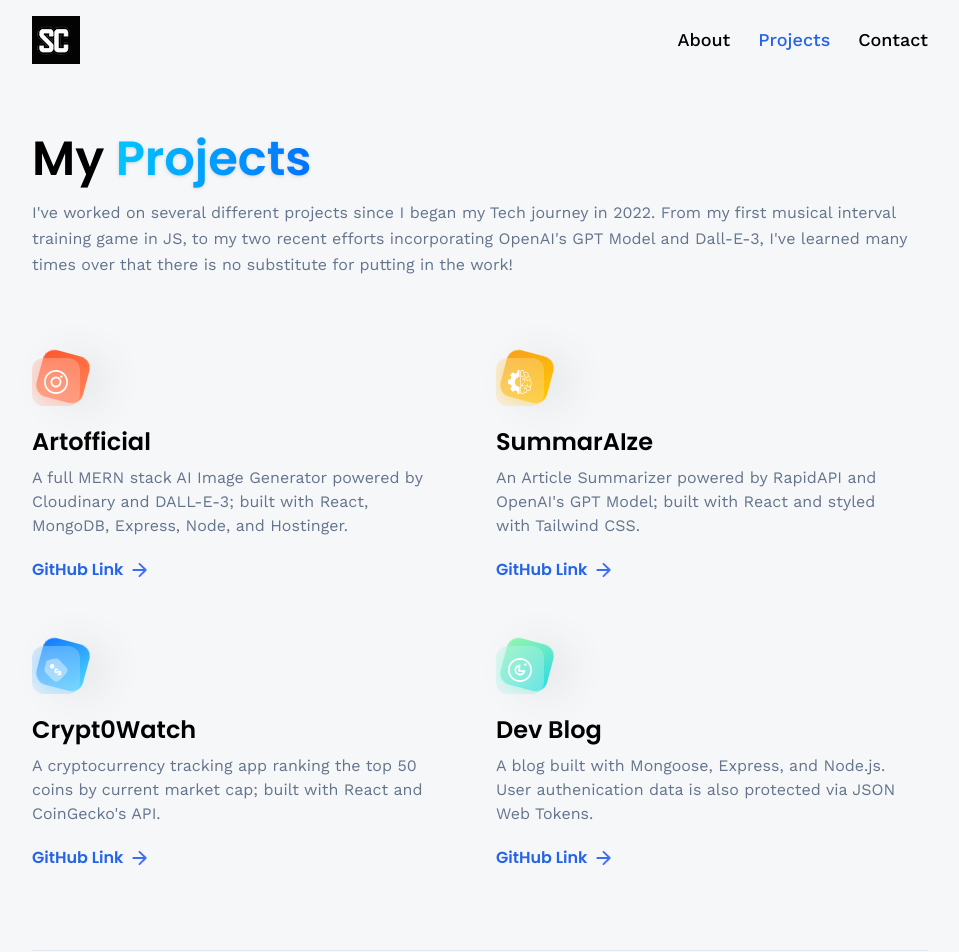
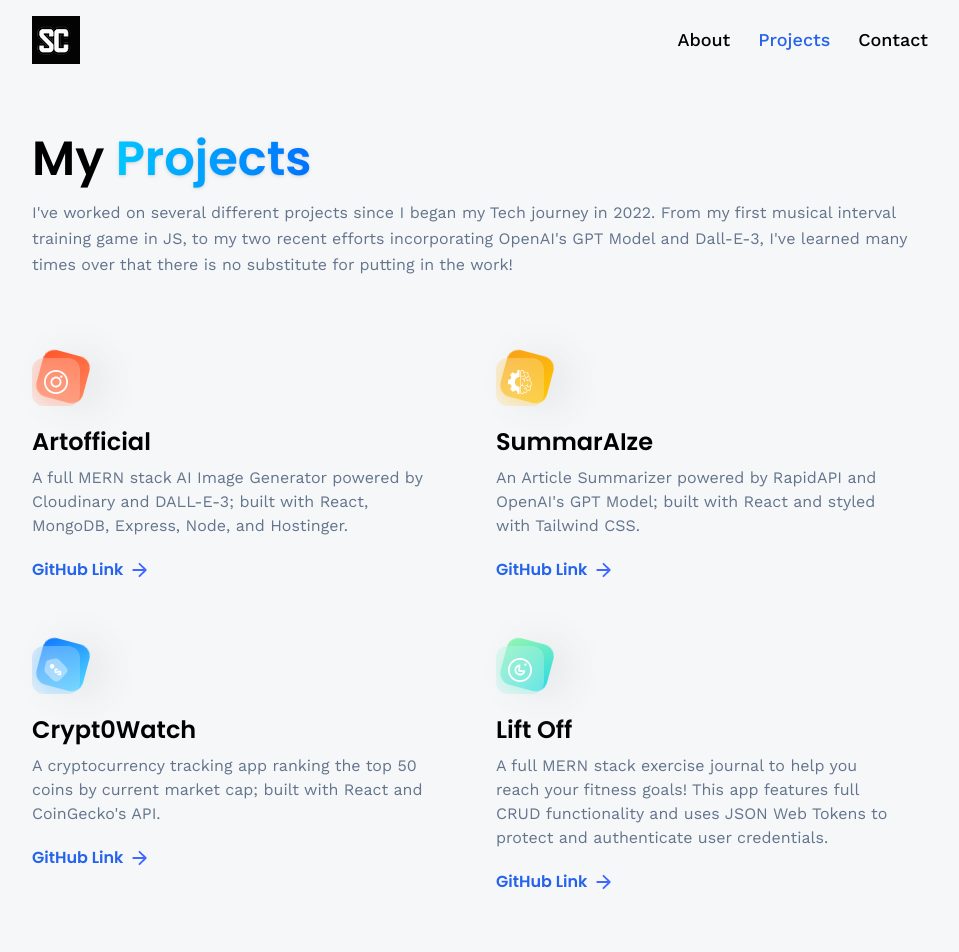
Before and after one commit to Scurrlin/3D-Portfolio, a React (Vite) app: page /projects in a window 1280 px wide. Shown: the top 952 px of the page, without its empty margins (160-1119 px from the left). Built offline with nearby package versions, Linux system fonts and the light colour scheme; the HTML template or start-up script is replaced by a standard one.

Commit message:
update portfolio

```diff
--- a/src/constants/index.js
+++ b/src/constants/index.js
@@ -171,8 +171,8 @@ export const projects = [
     {
         iconUrl: threads,
         theme: 'btn-back-green',
-        name: 'Dev Blog',
-        description: 'A blog built with Mongoose, Express, and Node.js. User authenication data is also protected via JSON Web Tokens.',
-        link: 'https://github.com/Scurrlin/Dev-Blog',
+        name: 'Lift Off',
+        description: 'A full MERN stack exercise journal to help you reach your fitness goals! This app features full CRUD functionality and uses JSON Web Tokens to protect and authenticate user credentials.',
+        link: 'https://github.com/Scurrlin/Lift-Off',
     }
 ];
```
